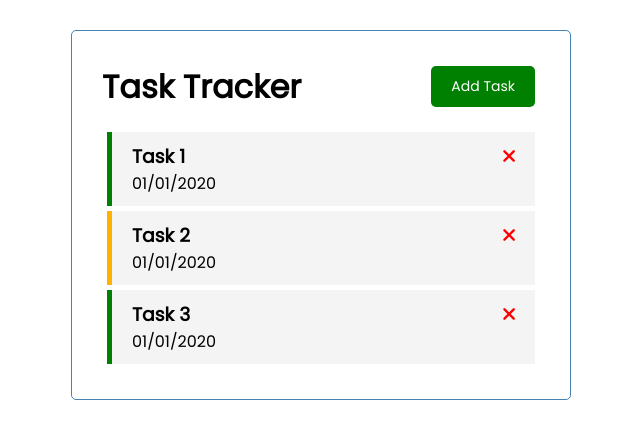
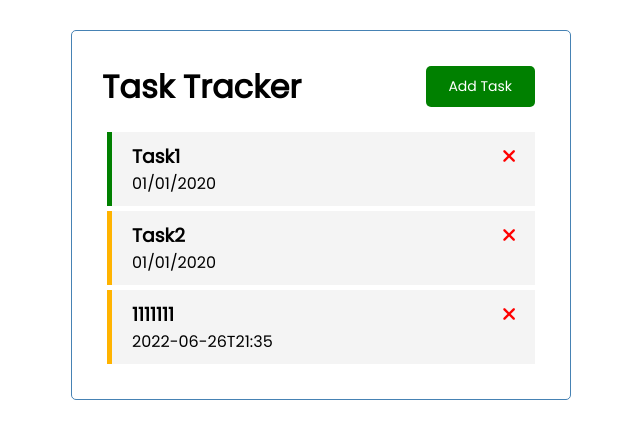
Before and after one commit to IYED-LH/vue-todo, a Vue app: page / in a window 1280 px wide. Shown: the top 438 px of the page, without its empty margins (319-959 px from the left). Built offline with nearby package versions, Linux system fonts and the light colour scheme; data requests are answered from the project's data file.

Commit message:
json server

```diff
--- /dev/null
+++ b/db.json
@@ -0,0 +1,23 @@
+{
+  "tasks": [
+    {
+      "id": 1,
+      "title": "Task1",
+      "date": "01/01/2020",
+      "completed": true
+    },
+    {
+      "id": 2,
+      "title": "Task2",
+      "date": "01/01/2020",
+      "completed": false
+    },
+    {
+      "id": 17370,
+      "title": "1111111",
+      "date": "2022-06-26T21:35",
+      "completed": false
+    }
+
+  ]
+}
--- a/package.json
+++ b/package.json
@@ -4,9 +4,11 @@
   "private": true,
   "scripts": {
     "serve": "vue-cli-service serve",
-    "build": "vue-cli-service build"
+    "build": "vue-cli-service build",
+    "backend": "json-server --watch db.json --port 5000"
   },
   "dependencies": {
+    "axios": "^0.27.2",
     "core-js": "^3.8.3",
     "vue": "^3.2.13"
   },
--- a/src/App.vue
+++ b/src/App.vue
@@ -13,6 +13,7 @@
 </template>
 
 <script>
+const axios = require('axios').default;
 import Header from './components/Header.vue'
 import Tasks from './components/Tasks.vue'
 import AddTask from './components/AddTask.vue'
@@ -33,13 +34,17 @@ export default {
 
   methods: {
 
+
     showTaskForm() {
       this.showAddTask = !this.showAddTask;
     },
 
-    addTask(task) {
-      this.tasks.push(task)
-    },
+
+
+    async addTask(task) {
+      const response = await axios.post ('http://localhost:5000/tasks',task);
+      this.tasks.unshift(response.data);
+      },
 
     deleteTask(id) {
       if (confirm('Are you sure you want to delete this task?'))
@@ -51,32 +56,28 @@ export default {
     completedTask(id) {
       this.tasks = this.tasks.map((task) => { (task.id === id) ?
         task.completed = !task.completed : ''
-        return task
-      })
-    }
+        return task })
+    },
+
+    async fetchtasks() {
+      const response =  await fetch('http://localhost:5000/tasks')
+      const data = await response.json()
+
+      return data
+
+    },
+
+    async fetchtask(id) {
+      const response =  await fetch('http://localhost:5000/tasks/'+id)
+      const data = await response.json()
+
+      return data
+
+    } ,
  },
 
-  created() {
-    this.tasks = [
-      {
-        id: 1,
-        title: 'Task 1',
-        date: '01/01/2020',
-        completed: true
-      },
-      {
-        id: 2,
-        title: 'Task 2',
-        date: '01/01/2020',
-        completed: false
-      },
-      {
-        id: 3,
-        title: 'Task 3',
-        date: '01/01/2020',
-        completed: true
-      }
-    ]
+  async created() {
+    this.tasks = await this.fetchtasks()
   },
 }
 </script>
@@ -103,6 +104,7 @@ body {
 }
 .btn {
   display: inline-block;
+  width: 25%;
   background: #000;
   color: #fff;
   border: none;
--- a/src/components/Button.vue
+++ b/src/components/Button.vue
@@ -7,7 +7,7 @@ export default  {
   name: 'Button',
   props: {
     text: String,
-    color: String
+    color: String,
     },
 
   }
```
Also changed, not shown: 1 other file (tests, documents, lock files or other folders).
